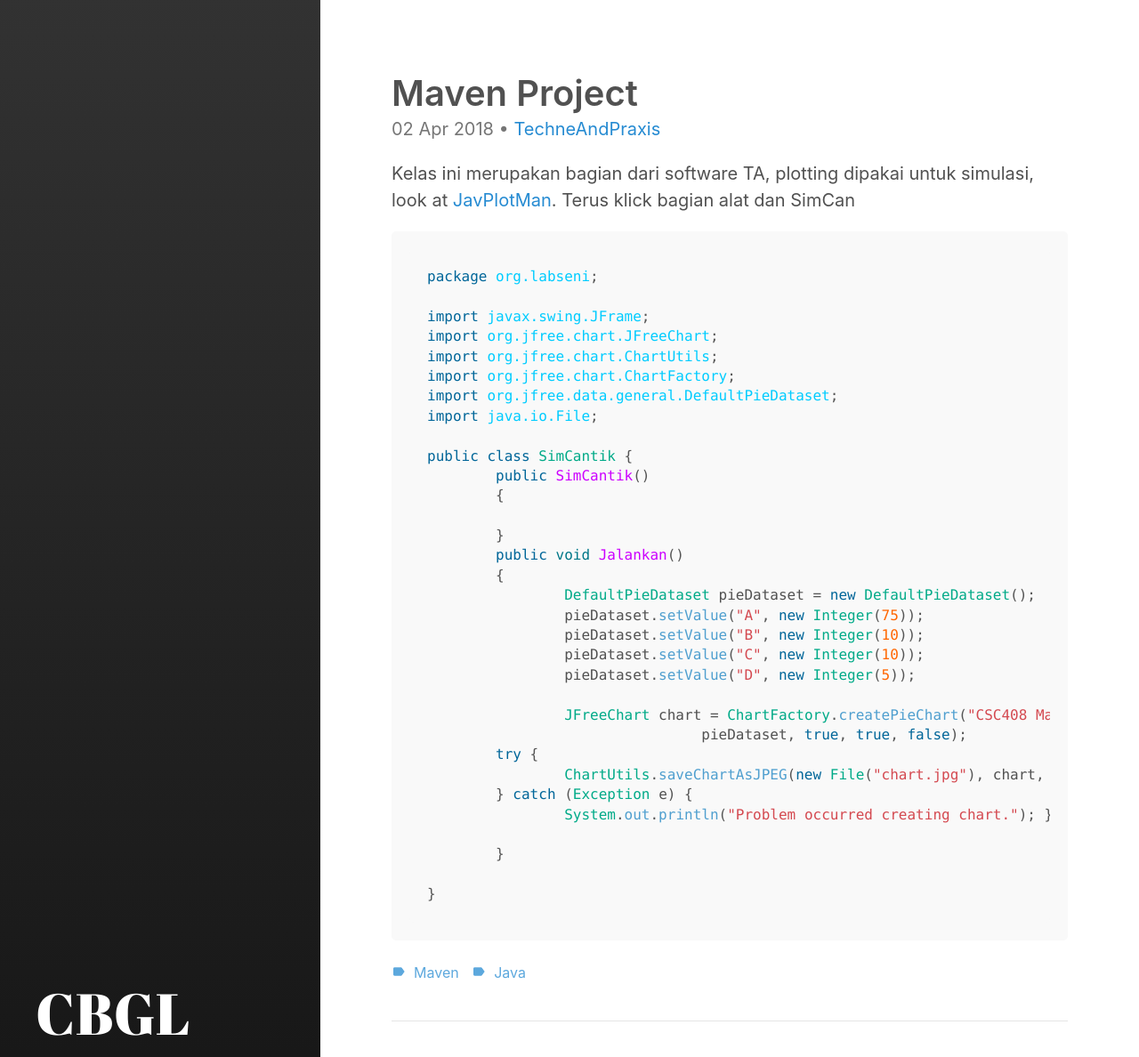
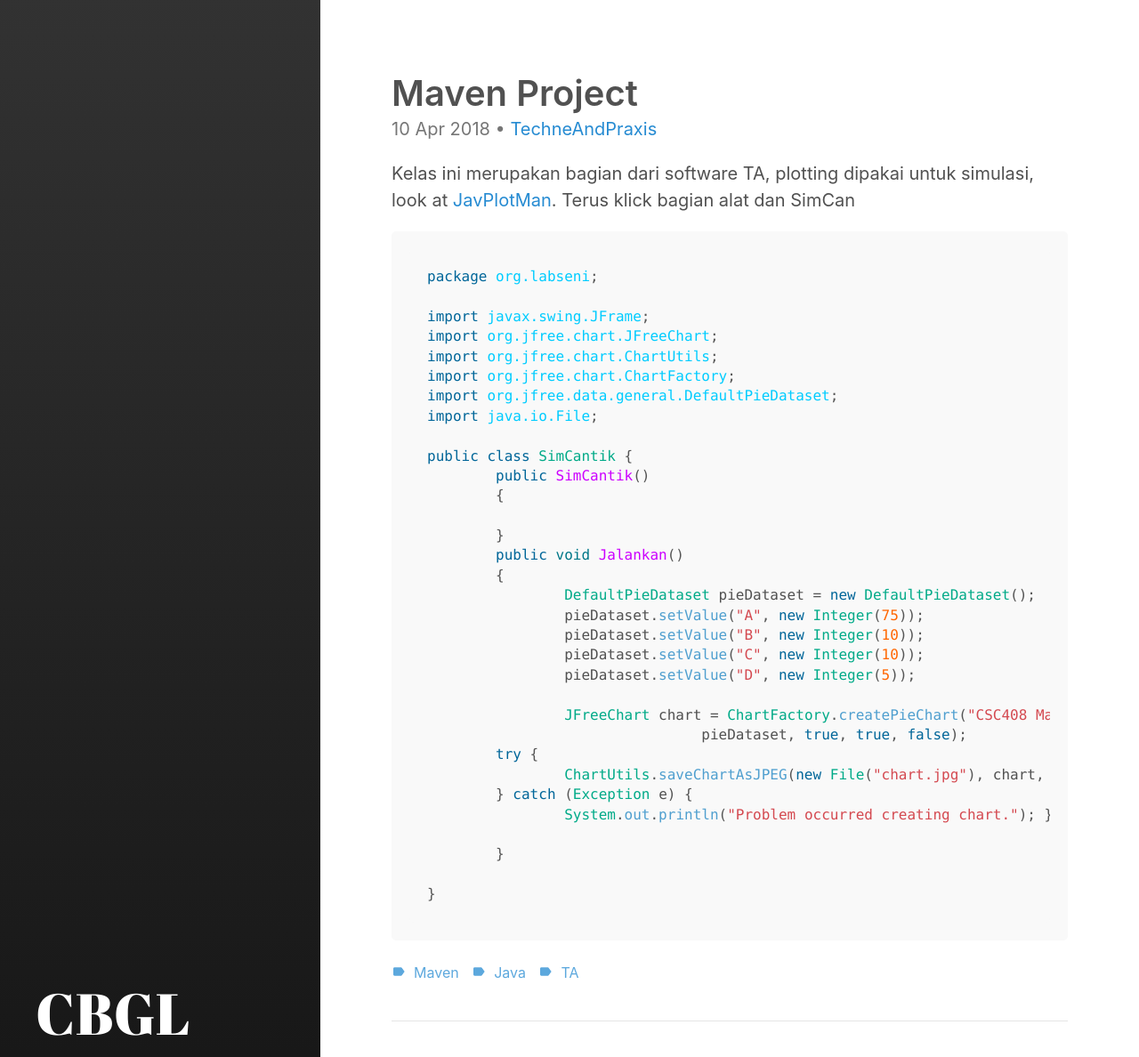
Before and after one commit to faoziaziz/faoziaziz, a Jekyll site: the page built from _posts/ngoprek/2018-4-10-Plotting-JFreechart-1.markdown, in a window 1280 px wide. Shown: the top 1188 px of the page at 89% size. Built offline with Jekyll 4.4.1, drawn with Linux system fonts in a browser that asks for light colours.

Commit message:
update baru

```diff
--- a/_posts/ngoprek/2018-4-10-Plotting-JFreechart-1.markdown
+++ b/_posts/ngoprek/2018-4-10-Plotting-JFreechart-1.markdown
@@ -1,7 +1,7 @@
 ---
 layout: post
 title: "Maven Project"
-date: 2018-4-3 04:18:00 +0700
+date: 2018-4-10 19:00:00 +0700
 author: Aziz Amerul Faozi
 comments: true
 categories:
@@ -9,6 +9,7 @@ categories:
 tags:
 - Maven
 - Java
+- TA
 excerpt_separator:  <!--more-->
 ---
 Kelas ini merupakan bagian dari software TA, plotting dipakai untuk simulasi, look at [JavPlotMan](https://github.com/faoziaziz/JavPlotMan). Terus klick bagian alat dan SimCan
```
